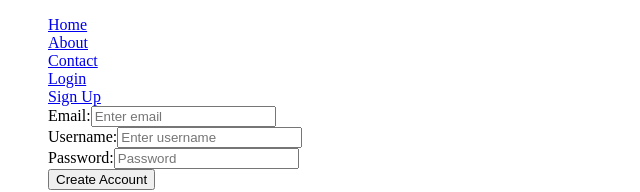
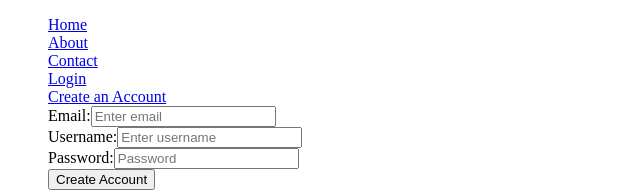
Before and after one commit to alocasia28/crowdfunding-frontend, a React (Vite) app: page /signup in a window 1280 px wide. Shown: the top 192 px of the page, without its empty margins (0-640 px from the left). Built offline with nearby package versions, Linux system fonts and the light colour scheme.

Commit message:
changed Signup to Create an Account

```diff
--- a/src/components/NavBar.jsx
+++ b/src/components/NavBar.jsx
@@ -38,7 +38,7 @@ function NavBar() {
                         <>
                         </>
                     ) : (
-                        <Link to="/signup">Sign Up</Link>
+                        <Link to="/signup">Create an Account</Link>
                     )}
                     </li>
                 </nav>
```
